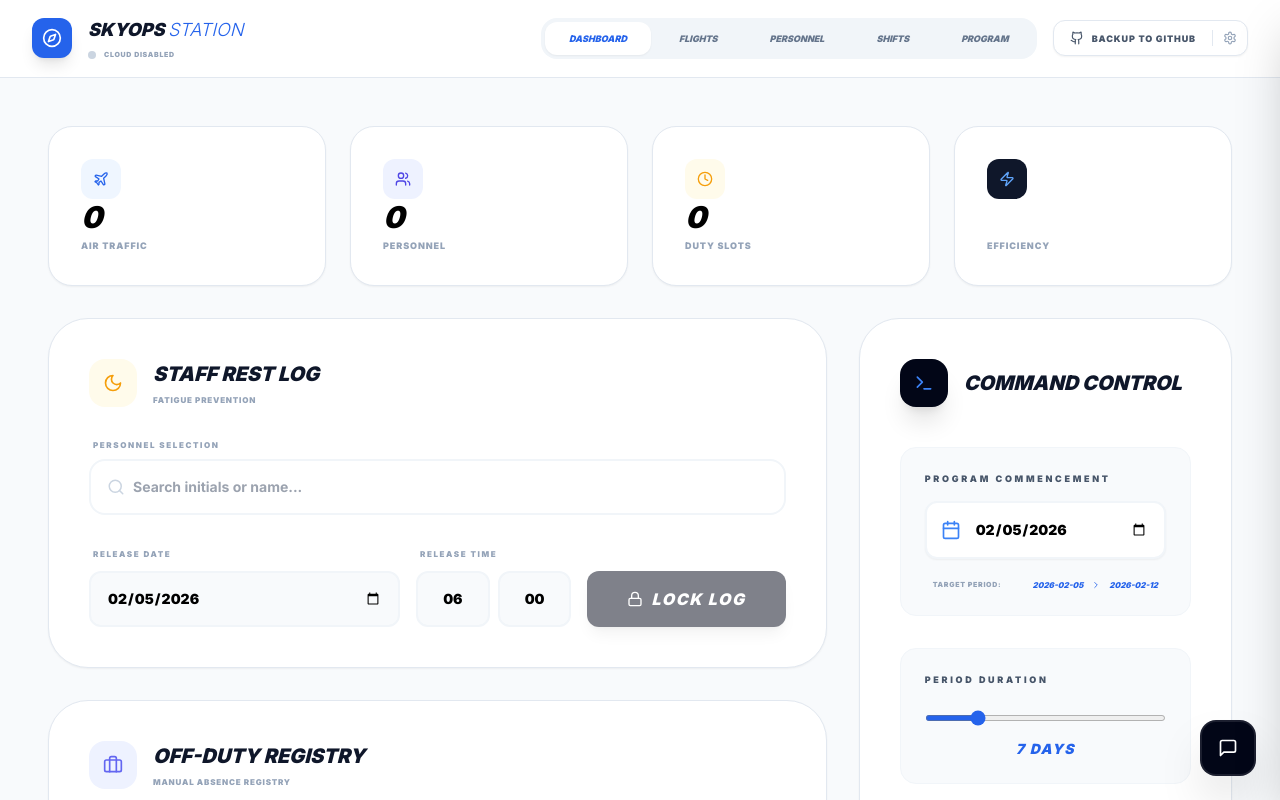
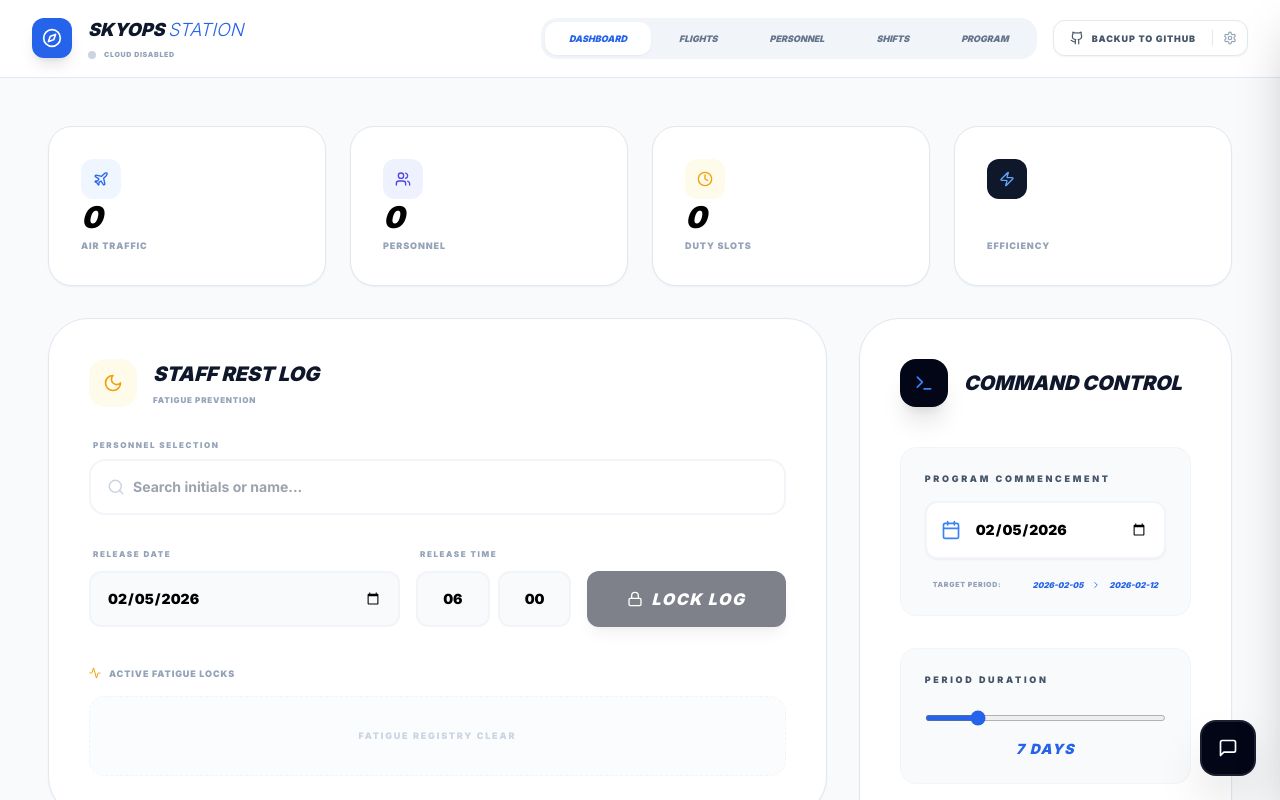
Before and after one commit to safazoom-byte/ASE-skyOPS, a React (Vite) app: page / in a window 1280 px wide. Shown: the top 800 px of the page. Built offline with nearby package versions, Linux system fonts and the light colour scheme.

Commit message:
Add files via upload

```diff
--- a/index.tsx
+++ b/index.tsx
@@ -28,7 +28,8 @@ import {
   WifiOff,
   CloudOff,
   Calendar as CalendarIcon,
-  ChevronRight
+  ChevronRight,
+  ShieldAlert
 } from 'lucide-react';
 
 import { Flight, Staff, DailyProgram, ShiftConfig, LeaveRequest, LeaveType, IncomingDuty } from './types';
@@ -227,6 +228,11 @@ const App: React.FC = () => {
     if (supabase) await db.deleteLeave(id);
   };
 
+  const handleIncomingDutyDelete = async (id: string) => {
+    setIncomingDuties(p => p.filter(d => d.id !== id));
+    if (supabase) await db.deleteIncomingDuty(id);
+  };
+
   const addIncomingDuties = async () => {
     const finalTime = `${incomingHour}:${incomingMin}`;
     if (incomingSelectedStaffIds.length === 0 || !finalTime || !incomingDate) return;
@@ -236,8 +242,16 @@ const App: React.FC = () => {
       date: incomingDate,
       shiftEndTime: finalTime
     }));
-    const filteredCurrent = incomingDuties.filter(d => !incomingSelectedStaffIds.includes(d.staffId));
-    setIncomingDuties([...filteredCurrent, ...newDuties]);
+
+    // Merge without duplication by staffId
+    const currentDuties = [...incomingDuties];
+    newDuties.forEach(nd => {
+      const idx = currentDuties.findIndex(cd => cd.staffId === nd.staffId);
+      if (idx !== -1) currentDuties[idx] = nd;
+      else currentDuties.push(nd);
+    });
+
+    setIncomingDuties(currentDuties);
     if (supabase) for (const d of newDuties) await db.upsertIncomingDuty(d);
     setIncomingSelectedStaffIds([]); setIncomingSearchTerm('');
   };
@@ -245,6 +259,10 @@ const App: React.FC = () => {
   const activeLeaveRequests = useMemo(() => {
     return leaveRequests.filter(l => l.startDate >= startDate).sort((a,b) => a.startDate.localeCompare(b.startDate));
   }, [leaveRequests, startDate]);
+
+  const activeFatigueLocks = useMemo(() => {
+    return incomingDuties.filter(d => d.date >= startDate).sort((a, b) => a.date.localeCompare(b.date) || a.shiftEndTime.localeCompare(b.shiftEndTime));
+  }, [incomingDuties, startDate]);
 
   const filteredStaff = useMemo(() => {
     if (!incomingSearchTerm) return staff;
@@ -391,6 +409,26 @@ const App: React.FC = () => {
                                  </button>
                                </div>
                           </div>
+                      </div>
+
+                      <div className="mt-10 space-y-4">
+                         <h5 className="text-[9px] font-black text-slate-400 uppercase tracking-widest flex items-center gap-2"><Activity size={12} className="text-amber-500" /> Active Fatigue Locks</h5>
+                         <div className="grid grid-cols-1 sm:grid-cols-2 lg:grid-cols-3 gap-3">
+                            {activeFatigueLocks.map(lock => (
+                              <div key={lock.id} className="p-3 border border-amber-100 rounded-xl flex items-center justify-between bg-amber-50/30 group shadow-sm transition-all hover:border-amber-200">
+                                 <div>
+                                    <p className="text-[9px] font-black uppercase text-amber-900">{staff.find(st => st.id === lock.staffId)?.initials || '??'}</p>
+                                    <p className="text-[7px] font-bold text-amber-600 uppercase tracking-tighter">{lock.date} @ {lock.shiftEndTime}</p>
+                                 </div>
+                                 <button onClick={() => handleIncomingDutyDelete(lock.id)} className="text-amber-300 hover:text-rose-500 p-2 transition-colors"><Trash2 size={14}/></button>
+                              </div>
+                            ))}
+                            {activeFatigueLocks.length === 0 && (
+                              <div className="col-span-full py-8 text-center bg-slate-50/50 rounded-2xl border border-dashed border-slate-100">
+                                 <p className="text-[9px] font-black text-slate-300 uppercase tracking-[0.2em]">Fatigue Registry Clear</p>
+                              </div>
+                            )}
+                         </div>
                       </div>
                   </div>
 
```
